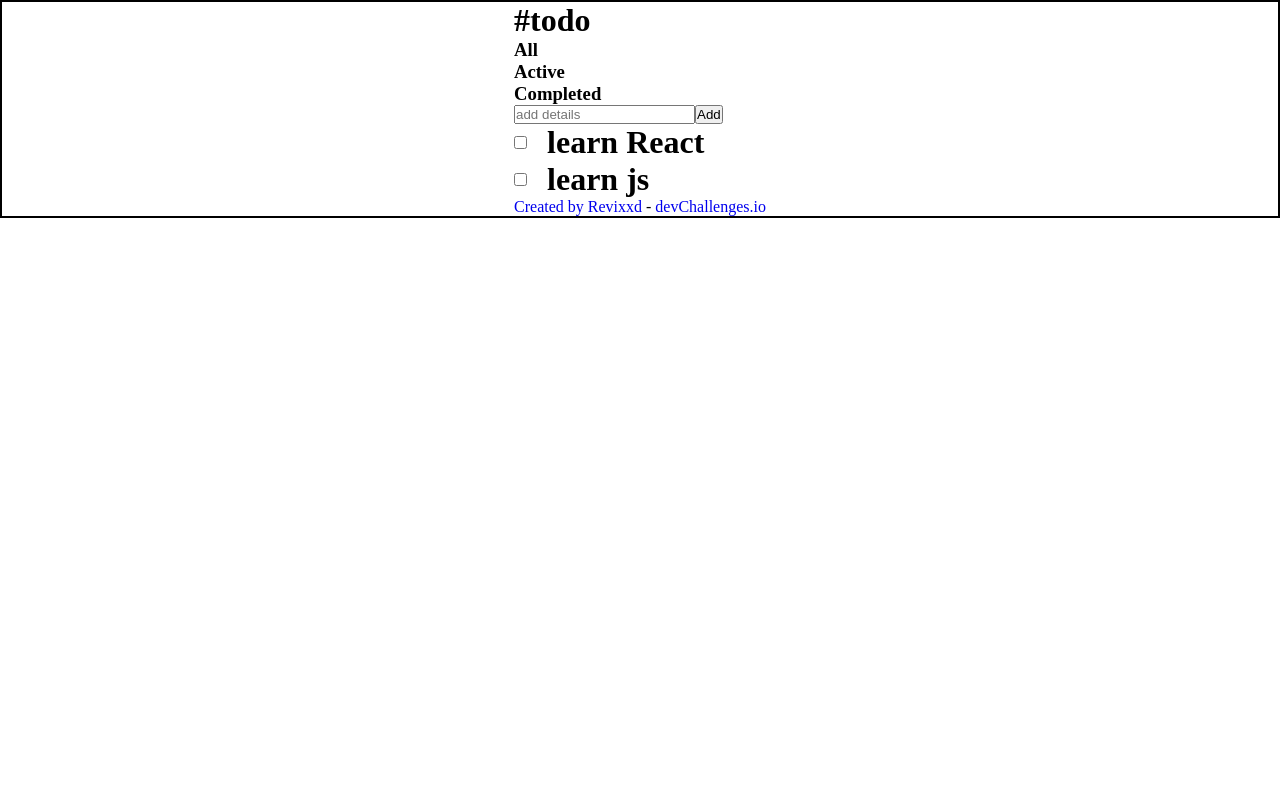
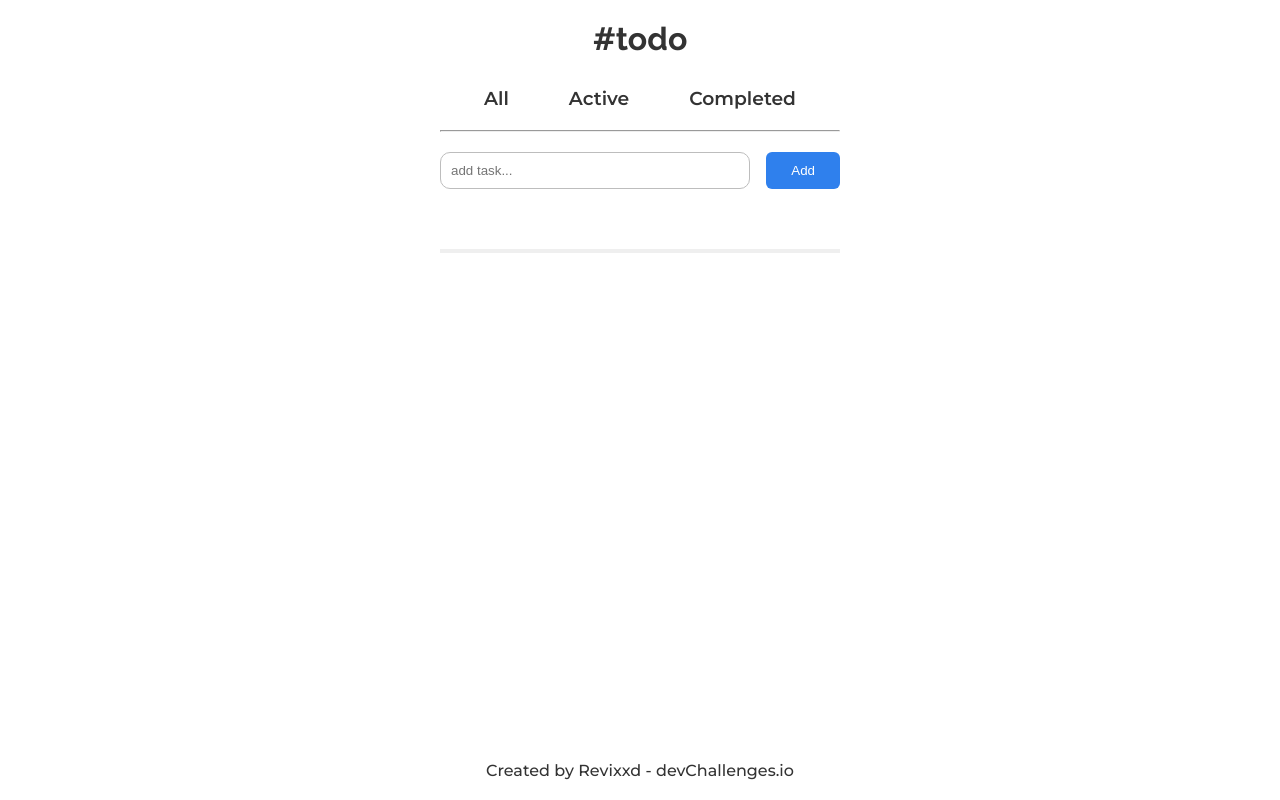
Before and after one commit to Revixxd/to-do-list, a React (Create React App) app: page / in a window 1280 px wide. Built offline with nearby package versions, Linux system fonts and the light colour scheme.

Commit message:
fixing error with form

```diff
--- a/public/index.html
+++ b/public/index.html
@@ -4,40 +4,17 @@
     <meta charset="utf-8" />
     <link rel="icon" href="%PUBLIC_URL%/favicon.ico" />
     <meta name="viewport" content="width=device-width, initial-scale=1" />
-    <meta name="theme-color" content="#000000" />
-    <meta
-      name="description"
-      content="Web site created using create-react-app"
-    />
     <link rel="apple-touch-icon" href="%PUBLIC_URL%/logo192.png" />
-    <!--
-      manifest.json provides metadata used when your web app is installed on a
-      user's mobile device or desktop. See https://developers.google.com/web/fundamentals/web-app-manifest/
-    -->
-    <link rel="manifest" href="%PUBLIC_URL%/manifest.json" />
-    <!--
-      Notice the use of %PUBLIC_URL% in the tags above.
-      It will be replaced with the URL of the `public` folder during the build.
-      Only files inside the `public` folder can be referenced from the HTML.
+    <title>Todo list</title>
 
-      Unlike "/favicon.ico" or "favicon.ico", "%PUBLIC_URL%/favicon.ico" will
-      work correctly both with client-side routing and a non-root public URL.
-      Learn how to configure a non-root public URL by running `npm run build`.
-    -->
-    <title>React App</title>
+    <!-- adding fonts -->
+    <link rel="preconnect" href="https://fonts.googleapis.com">
+    <link rel="preconnect" href="https://fonts.gstatic.com" crossorigin>
+    <link href="https://fonts.googleapis.com/css2?family=Montserrat:ital,wght@0,500;0,600;1,500;1,600&family=Raleway:wght@700&display=swap" rel="stylesheet">
+
   </head>
   <body>
     <noscript>You need to enable JavaScript to run this app.</noscript>
     <div id="root"></div>
-    <!--
-      This HTML file is a template.
-      If you open it directly in the browser, you will see an empty page.
-
-      You can add webfonts, meta tags, or analytics to this file.
-      The build step will place the bundled scripts into the <body> tag.
-
-      To begin the development, run `npm start` or `yarn start`.
-      To create a production bundle, use `npm run build` or `yarn build`.
-    -->
   </body>
 </html>
--- a/src/App.js
+++ b/src/App.js
@@ -12,26 +12,62 @@ import React from "react";
 
 function App() {
 
-  const [currentTasks, setCurrentTasks] = React.useState([
-    {
-      id: 1,
-      complite: false,
-      content: "learn React"
-    },
-    {
-      id: 2,
-      complite: false,
-      content: "learn js"
-    },
-  ])
+
+  const [currentTasks, setCurrentTasks] = React.useState([])
+  const [task, setTask] = React.useState("")
+
+
+  function addTask(e){
+    //bellow declare to now refresh after button sumbit
+    e.preventDefault()
+    //check if input value has value
+    if(!task){
+      window.alert("input cant be empty")
+    }else{
+      //declaring new object
+      const newTodo = {
+        id: new Date().getTime(),
+        content: task,
+        completed: false,
+      }
+
+      //new object is passed to existed array
+      setCurrentTasks([...currentTasks].concat(newTodo))
+
+      //clear passed task
+      setTask("")
+
+    }
+
+  }
+
+  const [activeCurrentTask, setCurrentActiveTask] = React.useState()
+
+
+  function filterArray(){
+    setCurrentActiveTask([...currentTasks].filter((element) => element.completed === true))
+  }
+
+  console.log(activeCurrentTask)
+
 
   return (
     <>
       <GlobalStyles />
-        <Header/>
-        <InteractiveSection />
-        <ListElementsContainer tasks = {currentTasks}/>
+      <div className="container">
+          <div className="container--mainElement">
+            <Header/>
+            <InteractiveSection
+            addNewTask= {setCurrentTasks}
+            addTask ={addTask}
+            setTask = {setTask}
+            task= {task}
+            />
+            <ListElementsContainer tasks = {currentTasks}/>
+            <button onClick={filterArray}></button>
+          </div>
         <Footer/>
+      </div>
     </>
   );
 }
--- a/src/components/Footer/Footer.js
+++ b/src/components/Footer/Footer.js
@@ -6,14 +6,14 @@ function Footer(){
 
     return (
         //<FooterStyled>
-            <>
+            <footer>
                 <span>
                     <a href="https://github.com/Revixxd" rel="noreferrer" target="_blank" class="profileName">Created by <u>Revixxd</u></a>
                     </span> - <span>
                     <a href="https://devchallenges.io" rel="noreferrer" target="_blank">devChallenges.io
                     </a>
                 </span>
-            </>
+            </footer>
 
         //</FooterStyled>
 
--- a/src/components/InteractiveSection/InteractiveSection.js
+++ b/src/components/InteractiveSection/InteractiveSection.js
@@ -1,16 +1,19 @@
-function InteractiveSection(){
+import { InteractiveSectionStyled } from "./interactiveSectionstyling"
+
+function InteractiveSection(props){
     return(
-        <div className="interactiveSectionContainer">
-            <div className="interactiveSectionContainer--statusSelection">
+        <InteractiveSectionStyled>
+            <nav className="statusSelection">
                 <h3>All</h3>
                 <h3>Active</h3>
                 <h3>Completed</h3>
-            </div>
-            <div className="interactiveSectionContainer--addElement">
-                <input placeholder="add details"></input>
-                <button>Add</button>
-            </div>
-        </div>
+            </nav>
+            <hr></hr>
+                <form  onSubmit={props.addTask}>
+                    <input placeholder="add task..." type ="text" value={props.task} onChange={(e) => props.setTask(e.target.value)}></input>
+                    <button type="sumbit">Add</button>
+                </form>
+        </InteractiveSectionStyled>
     )
 }
 export default InteractiveSection
--- /dev/null
+++ b/src/components/InteractiveSection/interactiveSectionstyling.js
@@ -0,0 +1,39 @@
+import styled from "styled-components";
+
+import {blue, white, gray1} from "../globalstyling"
+
+export const InteractiveSectionStyled = styled.div`
+    width: 85vw;
+    max-width: 400px;
+
+
+    display: flex;
+    flex-direction: column;
+    gap:20px;
+
+    .statusSelection{
+        flex-basis: 33%
+    }
+    .statusSelection, form{
+        display: flex;
+        flex-direction: row;
+        justify-content: space-evenly;
+        gap: 1rem;
+    }
+
+    form > input {
+        width: 90%;
+        padding: 10px;
+        border-radius: 10px;
+        border: 1px solid ${gray1};
+        background-color: transparent;
+    }
+
+    form > button{
+        border-radius: 6px;
+        padding: 0px 25px;
+        border: none;
+        background-color: ${blue};
+        color: ${white}
+    }
+`
--- a/src/components/ListElements/ListElement.js
+++ b/src/components/ListElements/ListElement.js
@@ -8,7 +8,9 @@ function ListElement(props){
     const [currentElementComplite, setCurrentElementComplite] = React.useState(props.task.complite)
 
     function changeTaskState(){
+        //for element state
         setCurrentElementComplite(prev => !prev)
+        //for object propertie
         props.task.complite = !props.task.complite
     }
 
--- a/src/components/ListElements/ListElementsContainer.js
+++ b/src/components/ListElements/ListElementsContainer.js
@@ -2,13 +2,13 @@ import ListElement from "./ListElement"
 function ListElementsContainer(props){
     const tasks = props.tasks.map(item => {
         return(
-            <ListElement task = {item}/>
+            <ListElement key={item.id} task = {item}/>
         )
     })
     return(
-        <>
+        <div>
             {tasks}
-        </>
+        </div>
     )
 }
 export default ListElementsContainer
--- a/src/components/globalstyling.js
+++ b/src/components/globalstyling.js
@@ -1,17 +1,41 @@
 import { createGlobalStyle } from 'styled-components'
 
+export const mainColor = "#333333";
+export const white = "#ffffff"
+export const gray1 = "#BDBDBD";
+export const gray2 = "#828282";
+export const blue = "#2F80ED";
 export const GlobalStyles = createGlobalStyle`
     *{
             margin: 0px;
             padding: 0px;
             text-decoration: none;
             box-sizing: border-box;
+            color: ${mainColor};
         }
     body{
+        background-color: ${white};
+        font-family: 'Montserrat', sans-serif;
+
+    }
+
+    h1{
+        font-family: 'Raleway', sans-serif;
+        font-weight: 700;
+        text-align: center;
+    }
+
+    .container{
+        height:100vh;
+        padding: 20px 0;
         display: flex;
         flex-direction: column;
-        border: solid 2px;
         justify-content: space-between;
         align-items: center;
     }
+    .container--mainElement{
+        display: flex;
+        flex-direction: column;
+        gap: 30px
+    }
 `
```
Lines whose indentation alone changed are shown as unchanged.
